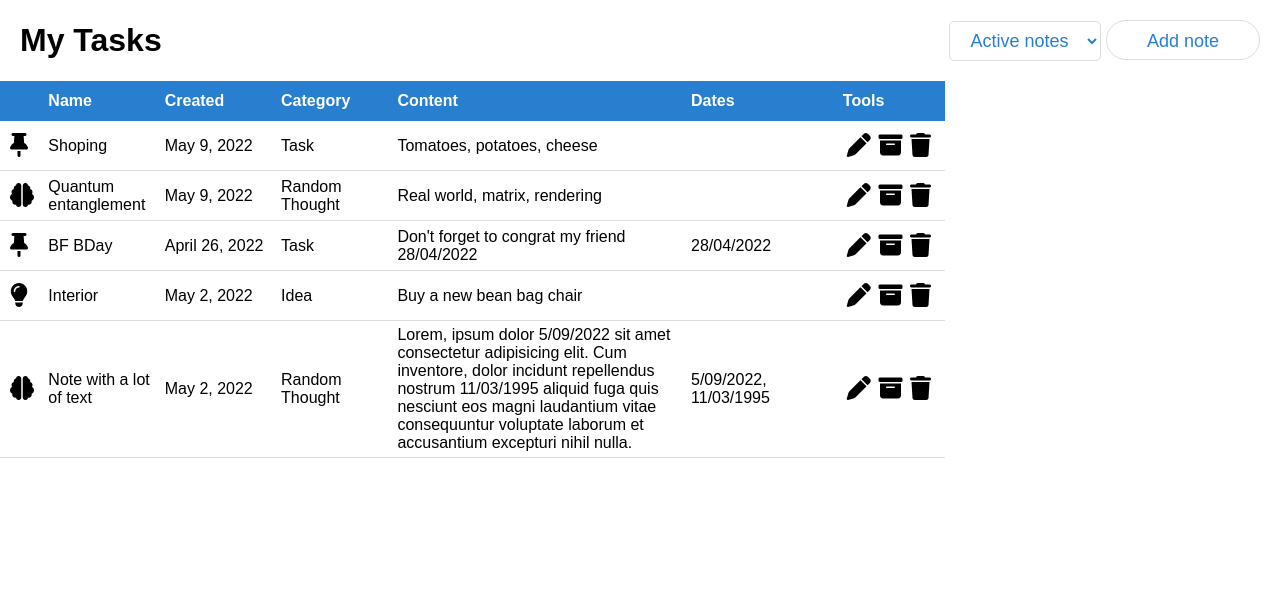
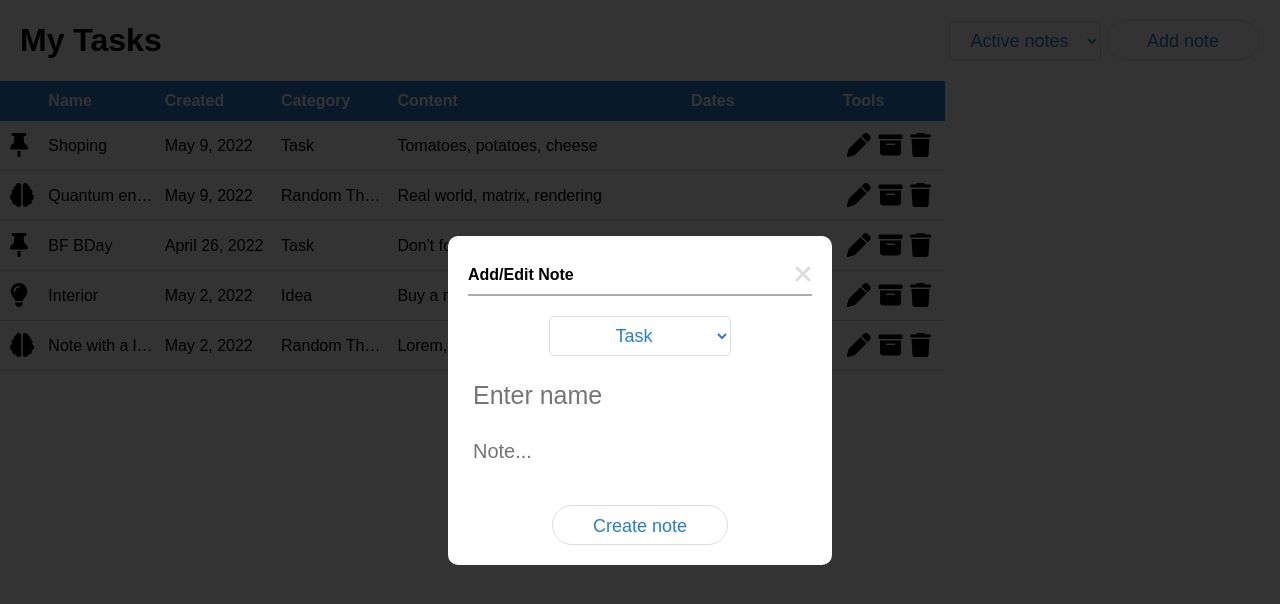
Before and after one commit to Yehor-Somov/RadencyTestTodoJS, a plain HTML site: page index.html in a window 1280 px wide. Both pictures are taken after a click on the button "Add note". Drawn offline with Linux system fonts and the light colour scheme.

Commit message:
add modal window for new/edit notes

```diff
--- a/index.html
+++ b/index.html
@@ -40,6 +40,41 @@
       </div>
     </div>
 
+    <div class="modal">
+      <div class="modal-content" data-modal-type="new-note">
+        <div class="modal-header">
+          <p><b>Add/Edit Note</b></p>
+          <div class="close-modal-button">
+            <i class="fa-solid fa-xmark fa-xl"></i>
+          </div>
+        </div>
+        <select class="input-category">
+          <option>Task</option>
+          <option>Random Thought</option>
+          <option>Idea</option>
+        </select>
+        <input type="text" placeholder="Enter name" class="input-note-name" />
+        <textarea
+          rows="1"
+          placeholder="Note..."
+          class="input-content"
+        ></textarea>
+
+        <input
+          type="button"
+          value="Create note"
+          class="create-note-button modal-button"
+          data-event="add-note"
+        />
+        <input
+          type="button"
+          value="Edit note"
+          class="edit-note-button modal-button"
+          data-event="edit-note"
+        />
+      </div>
+    </div>
+
     <script type="module" src="scripts/script.js"></script>
     <script src="scripts/layout.js"></script>
   </body>
--- a/scripts/layout.js
+++ b/scripts/layout.js
@@ -1,3 +1,7 @@
+const modalWindow = document.querySelector(".modal");
+const addNoteButton = document.querySelector(".add-note-button");
+const closeModalButton = document.querySelector(".close-modal-button");
+
 function updateNotesList(notes) {
   const notesList = document.querySelector(".notes-list");
   notesList.innerHTML = "";
@@ -10,11 +14,11 @@ function updateNotesList(notes) {
     noteElement.innerHTML = `<div class="note-icon">
                                     <i class="fa-solid ${note.icon} fa-xl"></i>
                                 </div>
-                                <p class="note-name">${note.name}</p>
-                                <p class="note-date-created">${note.created}</p>
-                                <p class="note-category">${note.category}</p>
-                                <p class="note-content">${note.content}</p>
-                                <p class="note-context-dates">${note.dates}</p>
+                                <p class="note-name note-list-info-field">${note.name}</p>
+                                <p class="note-date-created note-list-info-field">${note.created}</p>
+                                <p class="note-category note-list-info-field">${note.category}</p>
+                                <p class="note-content note-list-info-field">${note.content}</p>
+                                <p class="note-context-dates note-list-info-field">${note.dates}</p>
                                 <div class="note-toolbar">
                                     <div class="edit-button note-btn" data-action="edit">
                                         <i class="fa-solid fa-pen"></i>
@@ -37,3 +41,21 @@ document.querySelector(".notes-types").addEventListener("change", () => {
   const option = document.querySelector(".notes-types").value;
   document.querySelector(".notes-list").dataset.option = option;
 });
+
+addNoteButton.addEventListener("click", () => {
+  document.querySelector(".modal-content").dataset.modalType = "new-note";
+  openModal();
+});
+
+closeModalButton.addEventListener("click", closeModal);
+
+function openModal() {
+  modalWindow.classList.add("modal-active");
+}
+
+function closeModal() {
+  modalWindow.classList.remove("modal-active");
+  document.querySelector(".input-category").value = "Task";
+  document.querySelector(".input-note-name").value = "";
+  document.querySelector(".input-content").value = "";
+}
--- a/styles/style.css
+++ b/styles/style.css
@@ -74,7 +74,7 @@ header {
 }
 
 .note {
-  min-height: 50px;
+  height: 50px;
   padding: 5px 10px;
   display: grid;
   grid-template-columns: 0.4fr repeat(3, 1.5fr) 4fr 2fr 1.3fr;
@@ -86,6 +86,12 @@ header {
 .note:hover {
   box-shadow: inset 0 0 0 1000px rgba(0, 0, 0, 0.05);
   cursor: pointer;
+}
+
+.note-list-info-field {
+  overflow: hidden;
+  text-overflow: ellipsis;
+  white-space: nowrap;
 }
 
 .note-toolbar {
@@ -118,3 +124,105 @@ i {
 [data-state="archived"] .edit-button {
   display: none;
 }
+
+.modal {
+  display: none;
+  justify-content: center;
+  align-items: center;
+  position: fixed;
+  z-index: 6;
+  left: 0;
+  top: 0;
+  width: 100%;
+  height: 100%;
+  overflow: auto;
+  background-color: rgba(0, 0, 0, 0.8);
+}
+
+.modal-content {
+  position: relative;
+  background-color: #ffffff;
+  margin: auto;
+  padding: 20px;
+  border-radius: 10px;
+  min-width: 30%;
+
+  display: flex;
+  flex-direction: column;
+  gap: 20px;
+}
+
+.modal-header {
+  display: flex;
+  justify-content: space-between;
+  border-bottom: 2px solid rgb(172, 172, 172);
+  padding: 10px 0;
+}
+
+.modal-active {
+  display: flex;
+}
+
+.close-modal-button {
+  color: #ddd;
+}
+
+.close-modal-button:hover {
+  cursor: pointer;
+  color: black;
+}
+
+.input-note-name {
+  font-size: 25px;
+}
+
+.input-note-name,
+.input-content {
+  padding: 5px;
+  outline: none;
+  border: none;
+}
+
+.input-content {
+  font-size: 20px;
+  resize: none;
+  /* overflow: hidden; */
+  min-height: 50px;
+  max-height: 200px;
+  font-family: inherit;
+}
+
+.input-category {
+  align-self: center;
+  background-color: white;
+  color: #287ecf;
+  height: 40px;
+  font-size: 18px;
+  border: 1px solid #ddd;
+  border-radius: 5px;
+  padding: 0 10px;
+  text-align: center;
+  outline: none;
+}
+
+.modal-button {
+  height: 40px;
+  background-color: white;
+  color: #287ecf;
+  padding: 10px 40px;
+  font-size: 18px;
+  border: 1px solid #ddd;
+  border-radius: 20px;
+  align-self: center;
+}
+
+.modal-button:hover {
+  background-color: #287ecf;
+  color: white;
+  cursor: pointer;
+}
+
+[data-modal-type="new-note"] .modal-button:not([data-event="add-note"]),
+[data-modal-type="edit-note"] .modal-button:not([data-event="edit-note"]) {
+  display: none;
+}
```
